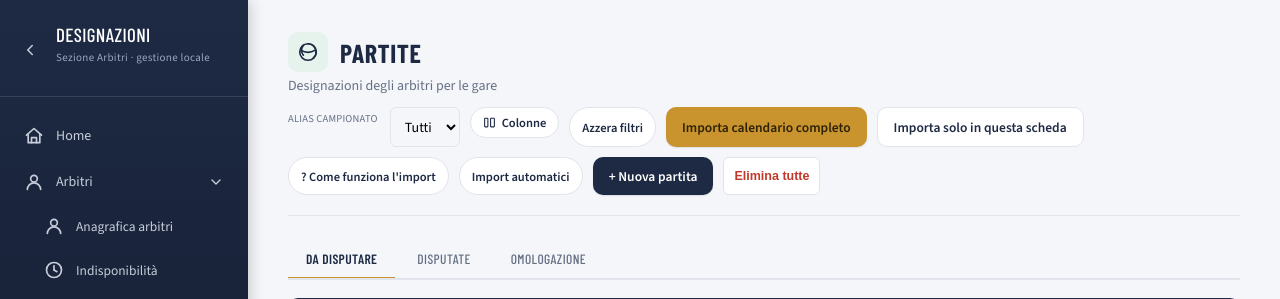
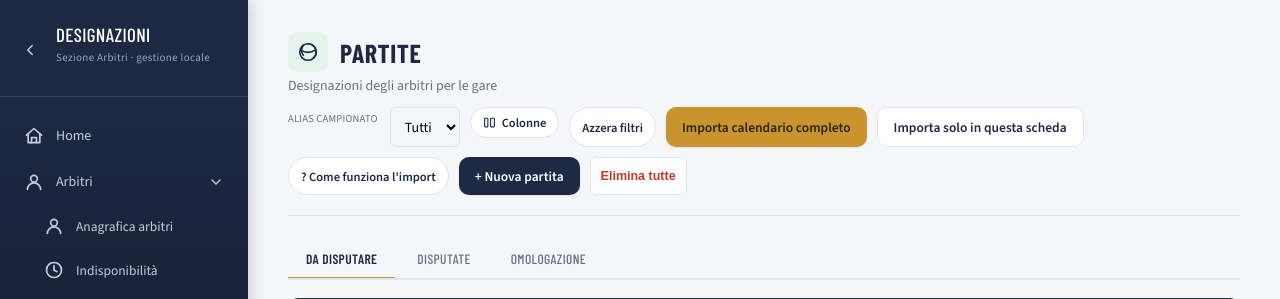
Before and after one commit to compesaro-debug/designazioni-arbitri, a Flask app: page /partite in a window 1280 px wide. Shown: the top 299 px of the page. Run offline with Flask 3, Linux system fonts and the light colour scheme; the visitor is signed in with stand-in values (Sample User, id 1); data that the repository does not hold is empty.

Commit message:
Remove automatic import endpoint and its log
The MPS portal blocks automated browsers, so the script-based import is dropped:
removes the token-protected /api/automatico endpoints, the import log table
creation, the "Import automatici" button and popup, and the related README notes.

Co-Authored-By: Claude Sonnet 5.5 <noreply@anthropic.com>

```diff
--- a/app.py
+++ b/app.py
@@ -1,8 +1,5 @@
 from flask import Flask, render_template, request, jsonify, session, redirect, url_for
 import datetime
-import glob
-import hmac
-import io
 import json
 import os
 import re
@@ -35,8 +32,7 @@ if os.environ.get("PRODUZIONE") == "1":
 
 @app.before_request
 def richiedi_login():
-    # /api/automatico/ è per lo script di import: non ha una sessione, si autentica con IMPORT_TOKEN
-    if request.path == "/login" or request.path.startswith("/static/") or request.path.startswith("/api/automatico/"):
+    if request.path == "/login" or request.path.startswith("/static/"):
         return None
     if not session.get("autenticato"):
         return redirect(url_for("login", next=request.path))
@@ -3531,7 +3527,7 @@ def _registra_cronologia_import(conn, origine, modalita, nuove, modifiche, cambi
             _registra_cronologia(conn, e["campionato"], e["numero_gara"], origine, e["tipi"], "\n".join(e["parti"]), e["campi"])
 
 
-def _importa_righe_partite(conn, record, disputata_target, modalita, simulazione=False, origine="Import"):
+def _importa_righe_partite(conn, record, disputata_target, modalita, simulazione=False):
     """Import dedicato per la tabella 'partite' live (da disputare/disputate): la stessa gara
     (campionato+numero gara) resta la stessa gara indipendentemente da quale delle due
     tabelle la contiene in un dato momento, perché può passare da 'da disputare' a
@@ -3728,7 +3724,7 @@ def _importa_righe_partite(conn, record, disputata_target, modalita, simulazione
 
     n_rimborsi_riapplicati = _riapplica_proposte_confermate(conn)
     if not simulazione:
-        _registra_cronologia_import(conn, origine, modalita, nuove, modifiche, cambi_scheda, designazioni_conservate,
+        _registra_cronologia_import(conn, "Import", modalita, nuove, modifiche, cambi_scheda, designazioni_conservate,
                                     arbitri_cambiati, rinviate, assenti_dal_file)
     if simulazione:
         conn.rollback()
@@ -3868,133 +3864,5 @@ def _import_generico(tabella, extra_fields=None):
     return jsonify({"ok": True, "inseriti": inseriti, "aggiornati": aggiornati})
 
 
-# ---------- IMPORT AUTOMATICO (script esterno che scarica l'Excel e lo manda qui) ----------
-# Lo script non ha una sessione di login: si autentica con un token segreto (variabile d'ambiente
-# IMPORT_TOKEN, almeno 16 caratteri) mandato nell'intestazione "Authorization: Bearer <token>".
-# Senza IMPORT_TOKEN la funzione è spenta. L'import è sempre "Aggiungi" sul calendario completo:
-# non cancella mai niente. Le gare assenti dal file restano e si decidono a mano dal popup.
-
-IMPORT_TOKEN = os.environ.get("IMPORT_TOKEN", "")
-MAX_BYTE_IMPORT_AUTOMATICO = 20 * 1024 * 1024
-BACKUP_AUTOMATICI_DA_TENERE = 14
-
-
-def _controllo_token_import():
-    """None se il token è valido, altrimenti la risposta di errore da restituire."""
-    if len(IMPORT_TOKEN) < 16:
-        return jsonify({"ok": False, "errore": "Import automatico non attivo: manca IMPORT_TOKEN (almeno 16 caratteri)."}), 503
-    ricevuto = request.headers.get("Authorization", "")
-    ricevuto = ricevuto[7:] if ricevuto.lower().startswith("bearer ") else request.headers.get("X-Import-Token", "")
-    if not hmac.compare_digest(ricevuto.strip().encode(), IMPORT_TOKEN.encode()):
-        return jsonify({"ok": False, "errore": "Token non valido."}), 401
-    return None
-
-
-def _registra_import_automatico(esito, nome_file="", messaggio="", riepilogo=None, dati=None):
-    conn = db.get_db()
-    cur = conn.execute(
-        "INSERT INTO import_automatici (quando, esito, nome_file, messaggio, riepilogo, dati) VALUES (?,?,?,?,?,?)",
-        (datetime.datetime.now().strftime("%Y-%m-%d %H:%M:%S"), esito, nome_file, messaggio,
-         json.dumps(riepilogo or {}), json.dumps(dati or {})),
-    )
-    conn.commit()
-    nuovo_id = cur.lastrowid
-    conn.close()
-    return nuovo_id
-
-
-def _backup_prima_import_automatico():
-    cartella = os.path.dirname(db.DB_PATH)
-    timestamp = datetime.datetime.now().strftime("%Y%m%d_%H%M%S")
-    shutil.copy2(db.DB_PATH, os.path.join(cartella, f"designazioni_backup_{timestamp}_pre_import_automatico.db"))
-    vecchi = sorted(glob.glob(os.path.join(cartella, "designazioni_backup_*_pre_import_automatico.db")))
-    for percorso in vecchi[:-BACKUP_AUTOMATICI_DA_TENERE]:
-        os.remove(percorso)
-
-
-@app.route("/api/automatico/import-partite", methods=["POST"])
-def import_partite_automatico():
-    errore_token = _controllo_token_import()
-    if errore_token:
-        return errore_token
-    if "file" not in request.files:
-        return jsonify({"ok": False, "errore": "Nessun file ricevuto"}), 400
-    file = request.files["file"]
-    nome_file = file.filename or ""
-    contenuto = file.read(MAX_BYTE_IMPORT_AUTOMATICO + 1)
-    if len(contenuto) > MAX_BYTE_IMPORT_AUTOMATICO:
-        _registra_import_automatico("errore", nome_file, "File troppo grande (oltre 20 MB).")
-        return jsonify({"ok": False, "errore": "File troppo grande"}), 413
-
-    try:
-        record = importer.leggi_excel(io.BytesIO(contenuto), "partite")
-    except Exception as e:
-        _registra_import_automatico("errore", nome_file, f"Errore lettura file: {e}")
-        return jsonify({"ok": False, "errore": f"Errore lettura file: {e}"}), 400
-    if not record:
-        _registra_import_automatico("errore", nome_file, "Nessuna colonna riconosciuta nel file: il formato dell'export potrebbe essere cambiato.")
-        return jsonify({"ok": False, "errore": "Nessuna colonna riconosciuta nel file."}), 400
-
-    _backup_prima_import_automatico()
-    conn = db.get_db()
-    try:
-        risultato = _importa_righe_partite(conn, record, None, "aggiungi", origine="Import automatico")
-    except Exception as e:
-        conn.rollback()
-        conn.close()
-        _registra_import_automatico("errore", nome_file, f"Errore durante l'import: {e}")
-        return jsonify({"ok": False, "errore": f"Errore durante l'import: {e}"}), 500
-    conn.close()
-
-    rep = risultato["report"]
-    riepilogo = {
-        "righe": rep["totale_righe"], "nuove": rep["n_nuove"], "aggiornate": rep["n_aggiornate"],
-        "con_modifiche": rep["n_con_modifiche"], "rinviate": len(risultato["rinviate"]),
-        "arbitri_cambiati": len(risultato["arbitri_cambiati"]), "assenti": len(rep["assenti_dal_file"]),
-    }
-    id_registro = _registra_import_automatico("ok", nome_file, risultato.get("nota", ""), riepilogo, risultato)
-    return jsonify({"ok": True, "id": id_registro, "riepilogo": riepilogo})
-
-
-@app.route("/api/automatico/errore", methods=["POST"])
-def segnala_errore_import_automatico():
-    """Lo script lo chiama quando non riesce a scaricare il file (login rifiutato, pagina cambiata...),
-    così il problema compare nell'elenco "Import automatici" invece di restare nascosto."""
-    errore_token = _controllo_token_import()
-    if errore_token:
-        return errore_token
-    messaggio = str((request.json or {}).get("messaggio", "Errore non specificato"))[:500]
-    _registra_import_automatico("errore", "", messaggio)
-    return jsonify({"ok": True})
-
-
-@app.route("/api/import-automatici", methods=["GET"])
-def elenco_import_automatici():
-    conn = db.get_db()
-    righe = conn.execute(
-        "SELECT id, quando, esito, nome_file, messaggio, riepilogo FROM import_automatici ORDER BY id DESC LIMIT 60"
-    ).fetchall()
-    conn.close()
-    return jsonify([{**{k: r[k] for k in ("id", "quando", "esito", "nome_file", "messaggio")},
-                     "riepilogo": json.loads(r["riepilogo"] or "{}")} for r in righe])
-
-
-@app.route("/api/import-automatici/<int:id>", methods=["GET"])
-def dettaglio_import_automatico(id):
-    conn = db.get_db()
-    r = conn.execute("SELECT * FROM import_automatici WHERE id=?", (id,)).fetchone()
-    if not r:
-        conn.close()
-        return jsonify({"ok": False, "errore": "Import non trovato"}), 404
-    dati = json.loads(r["dati"] or "{}")
-    # dell'elenco "assenti dal file" restano solo le gare ancora presenti: quelle già tolte nel
-    # frattempo non vanno riproposte
-    if dati.get("report"):
-        ancora_presenti = {row["id"] for row in conn.execute("SELECT id FROM partite").fetchall()}
-        dati["report"]["assenti_dal_file"] = [g for g in dati["report"].get("assenti_dal_file", []) if g["id"] in ancora_presenti]
-    conn.close()
-    return jsonify({"ok": True, "quando": r["quando"], "esito": r["esito"], "messaggio": r["messaggio"], "dati": dati})
-
-
 if __name__ == "__main__":
     app.run(debug=True, port=int(os.environ.get("PORT", 5000)))
--- a/static/js/partite.js
+++ b/static/js/partite.js
@@ -226,48 +226,3 @@ if (tabIniziale === "omologazione" || tabIniziale === "disputate") {
   aggiornaBottoneImport();
   caricaPartite();
 }
-
-// ---------- IMPORT AUTOMATICI (script esterno che scarica l'Excel e lo manda al sito) ----------
-
-async function apriImportAutomatici() {
-  const corpo = document.getElementById("corpo-import-automatici");
-  corpo.innerHTML = `<p class="hint">Caricamento...</p>`;
-  openOverlay("modale-import-automatici");
-  const elenco = await apiGet("/api/import-automatici");
-  if (!elenco.length) {
-    corpo.innerHTML = `<div class="empty-state"><strong>Nessun import automatico ancora</strong>Compariranno qui quando lo script manderà il primo file.</div>`;
-    return;
-  }
-  corpo.innerHTML = `
-    <div class="table-scroll" style="max-height:420px;">
-      <table>
-        <thead><tr><th>Quando</th><th>Esito</th><th>Righe</th><th>Nuove</th><th>Aggiornate</th><th>Rinviate</th><th>Arbitri cambiati</th><th>Assenti dal file</th><th></th></tr></thead>
-        <tbody>
-          ${elenco.map(r => r.esito === "ok" ? `
-            <tr>
-              <td>${_esc(_quandoLeggibile(r.quando))}</td>
-              <td><span class="tag tag-verde">Ok</span></td>
-              <td>${r.riepilogo.righe}</td><td>${r.riepilogo.nuove}</td><td>${r.riepilogo.aggiornate}</td>
-              <td>${r.riepilogo.rinviate}</td><td>${r.riepilogo.arbitri_cambiati}</td><td>${r.riepilogo.assenti}</td>
-              <td><button type="button" class="btn-testo" onclick="apriReportImportAutomatico(${r.id})">Apri report</button></td>
-            </tr>` : `
-            <tr style="background:var(--rosso-tinta)">
-              <td>${_esc(_quandoLeggibile(r.quando))}</td>
-              <td><span class="tag tag-rosso">Errore</span></td>
-              <td colspan="7">${_esc(r.messaggio)}</td>
-            </tr>`).join("")}
-        </tbody>
-      </table>
-    </div>`;
-}
-
-function _quandoLeggibile(quando) {
-  const [data, ora] = (quando || "").split(" ");
-  return `${formattaData(data)} ${(ora || "").slice(0, 5)}`;
-}
-
-async function apriReportImportAutomatico(id) {
-  const esito = await apiGet(`/api/import-automatici/${id}`);
-  if (!esito.ok) { avviso(esito.errore || "Report non trovato.", "errore"); return; }
-  mostraReportImport(esito.dati, { onDone: caricaPartite });
-}
--- a/templates/manuale.html
+++ b/templates/manuale.html
@@ -473,7 +473,7 @@ footer{border-top:1px solid var(--bordo); margin-top:70px; padding-top:22px; fon
 
   <h3>11. Cosa vedi a fine import</h3>
   <ul>
-    <li><strong>Cronologia di ogni gara</strong>: tasto destro sulla riga in Partite (o il pulsante <em>Cronologia</em> sulla scheda in Designazioni) apre chi è stato designato nel tempo e ogni cambiamento registrato, con data, origine (import, import automatico, modifica a mano) e valori prima → dopo. Parte da quando è stata attivata: non ricostruisce il passato, e a fine stagione si azzera (il backup la conserva).</li>
+    <li><strong>Cronologia di ogni gara</strong>: tasto destro sulla riga in Partite (o il pulsante <em>Cronologia</em> sulla scheda in Designazioni) apre chi è stato designato nel tempo e ogni cambiamento registrato, con data, origine (import o modifica a mano) e valori prima → dopo. Parte da quando è stata attivata: non ricostruisce il passato, e a fine stagione si azzera (il backup la conserva).</li>
     <li><strong>Prima di confermare</strong>: l'anteprima mostra quante righe sono nuove e quante già presenti (in rosso, verranno aggiornate) e, con il calendario completo, la scheda di destinazione di ogni riga. Sotto c'è anche un riquadro "Cosa succederà con l'import" e il pulsante <em>Vedi anteprima dettagliata</em>: il sito prova l'import e poi lo annulla, quindi ti mostra lo stesso report che avresti a import finito (gare assenti dal file, arbitri cambiati, rinvii, designazioni conservate) senza scrivere niente.</li>
     <li><strong>Dopo la conferma</strong>: un riepilogo con le righe importate/aggiornate, quante gare sono finite in ciascuna scheda, quante designazioni sono state conservate e quante cambiate.</li>
     <li><strong>Arbitri cambiati dall'import</strong>: tabella con data, gara, scheda, arbitri di prima e quelli nuovi, ed eventuale rimborso da ricontrollare.</li>
--- a/templates/partite.html
+++ b/templates/partite.html
@@ -23,9 +23,7 @@
     <button id="btn-azzera-filtri-omologazione" class="btn-testo" style="display:none" onclick="azzeraFiltri('#tabella-head-omologazione', filtriOmologazione, renderTabellaOmologazione)">Azzera filtri</button>
     <button class="btn btn-import" id="btn-importa-tutte-partite" onclick="apriImportModal('import-partite-tutte', {endpoint:'/api/partite/import', params:{tipo:'tutte'}, onDone: caricaPartite})" title="Un solo file con tutto il calendario: le gare con risultato vanno tra le Disputate, le altre tra le Da disputare">Importa calendario completo</button>
     <button class="btn btn-secondary" id="btn-importa-partite">Importa solo in questa scheda</button>
-    <button class="btn-testo" onclick="openOverlay('modale-spiegazione-import')" title="Come funziona l'import">? Come funziona l'import</button>
-    <button class="btn-testo" onclick="apriImportAutomatici()" title="Gli import fatti da soli dallo script che scarica l'Excel">Import automatici</button>
-    <button id="btn-nuova-partita" class="btn btn-primary" onclick="apriModalePartita()">+ Nuova partita</button>
+    <button class="btn-testo" onclick="openOverlay('modale-spiegazione-import')" title="Come funziona l'import">? Come funziona l'import</button>    <button id="btn-nuova-partita" class="btn btn-primary" onclick="apriModalePartita()">+ Nuova partita</button>
     <button id="btn-elimina-tutte-partite" class="btn-danger-text" onclick="eliminaTutteLePartite()">Elimina tutte</button>
   </div>
 </div>
@@ -261,18 +259,6 @@
   </div>
 </div>
 
-<!-- Elenco degli import fatti da soli (script esterno): ogni riga riapre il suo report. -->
-<div class="overlay" id="modale-import-automatici">
-  <div class="modal modal-large">
-    <h2>Import automatici</h2>
-    <p class="hint" style="margin-top:-8px;">Gli import fatti da soli dallo script che scarica l'Excel. Sono sempre in modalità Aggiungi: non cancellano niente. Le gare assenti dal file si decidono dal report.</p>
-    <div id="corpo-import-automatici"></div>
-    <div class="modal-footer">
-      <button type="button" class="btn btn-secondary" onclick="closeOverlay('modale-import-automatici')">Chiudi</button>
-    </div>
-  </div>
-</div>
-
 <!-- Modale di spiegazione: come funziona l'import di Da disputare/Disputate, come vengono
      riconosciute le gare tra un import e l'altro, e cosa succede a designazioni/rimborsi km. -->
 <div class="overlay" id="modale-spiegazione-import">
```
Also changed, not shown: db.py (+0 -13 lines), README.md.
